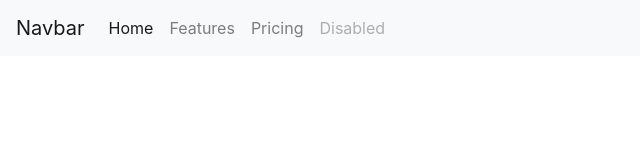
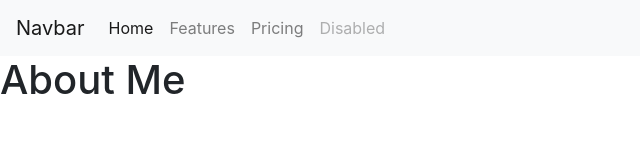
Before and after one commit to SirPotatoIV/BS-portfolio-practice, a plain HTML site: page index.html in a window 1280 px wide. Shown: the whole page, without its empty margins (0-640 px from the left). Drawn offline with nearby package versions, Linux system fonts and the light colour scheme.

Commit message:
Added first row to container. Added heading to row.

```diff
--- a/index.html
+++ b/index.html
@@ -35,7 +35,14 @@
           </ul>
         </div>
       </nav>
+    <!-- Main container for content of page -->
     <div class="conainter">
+        <!-- Row 1 -->
+        <div class="row">
+            <div class="col-md-12">
+                <h1>About Me</h1>
+            </div>
+        </div>
 
     </div>
 </body>
```
